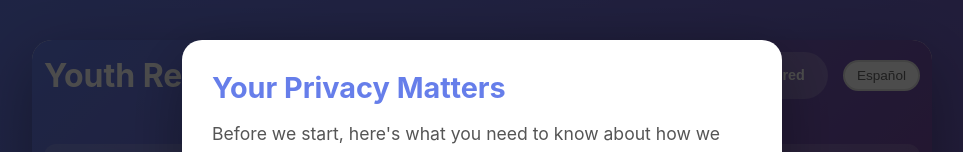
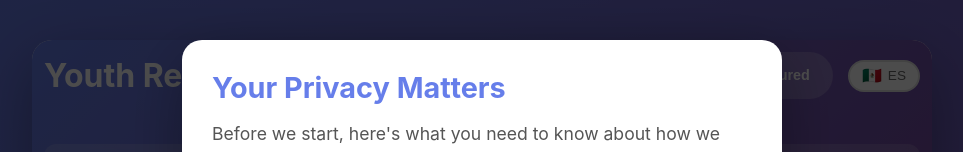
Before and after one commit to lopezjo/ycrc, a React (Vite) app: page / in a window 1280 px wide. Shown: the top 152 px of the page, without its empty margins (158-1121 px from the left). Built offline with nearby package versions, Linux system fonts and the light colour scheme; no server answers.

Commit message:
Add EN and ES language icons

```diff
--- a/src/components/LanguageSwitcher.css
+++ b/src/components/LanguageSwitcher.css
@@ -4,10 +4,23 @@
 }
 
 .lang-button {
+  display: flex;
+  align-items: center;
+  gap: 6px;
   padding: 6px 12px;
   border: 2px solid #e0e0e0;
   border-radius: 20px;
   background: white;
+}
+
+.flag-icon {
+  font-size: 1.2em;
+  line-height: 1;
+}
+
+.lang-code {
+  font-weight: 600;
+  font-size: 0.9em;
   color: #666;
   font-size: 0.85rem;
   cursor: pointer;
--- a/src/components/LanguageSwitcher.tsx
+++ b/src/components/LanguageSwitcher.tsx
@@ -6,16 +6,19 @@ export default function LanguageSwitcher() {
 
   // Only show the alternative language option
   const alternativeLanguage = language === 'en' ? 'es' : 'en'
-  const alternativeLabel = alternativeLanguage === 'es' ? 'Español' : 'English'
+  const alternativeLabel = alternativeLanguage === 'es' ? 'ES' : 'EN'
+  const alternativeFull = alternativeLanguage === 'es' ? 'Español' : 'English'
+  const flagEmoji = alternativeLanguage === 'es' ? '🇲🇽' : '🇺🇸'
 
   return (
     <div className="language-switcher">
       <button
         onClick={() => setLanguage(alternativeLanguage)}
         className="lang-button"
-        title={`Switch to ${alternativeLabel}`}
+        title={`Switch to ${alternativeFull}`}
       >
-        {alternativeLabel}
+        <span className="flag-icon">{flagEmoji}</span>
+        <span className="lang-code">{alternativeLabel}</span>
       </button>
     </div>
   )
```
